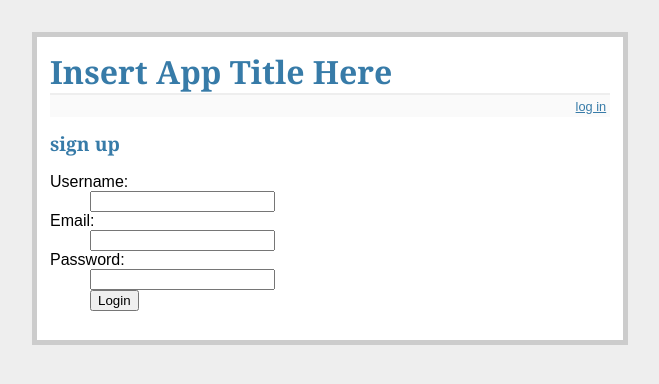
After one commit to payoung/flask-sqlalchemy-login-manager-template, a Flask app: page /signup in a window 1280 px wide. The commit adds this page. Shown: the top 384 px of the page, without its empty margins (310-969 px from the left). Run offline with Flask 2, Linux system fonts and the light colour scheme; parts of the project's set-up code (start-up, migrations or seed data) failed here and were passed over.

Commit message:
finished the bare bones login/signup logic, going to add some improvements to the test file next

```diff
--- a/templates/layout.html
+++ b/templates/layout.html
@@ -5,7 +5,11 @@
     <h1>Insert App Title Here</h1>
     <div class=metanav>
     {% if not session.logged_in %}
+        {% if page == 'login' %}
+        <a href="{{ url_for('signup') }}">sign up</a>
+        {% else %}
         <a href="{{ url_for('login') }}">log in</a>
+        {% endif %}
     {% else %}
         <a href="{{ url_for('logout') }}"> log out</a>
     {% endif %}
--- /dev/null
+++ b/templates/signup.html
@@ -0,0 +1,16 @@
+{% extends "layout.html" %}
+{% block body %}
+    <h2>sign up</h2>
+    {% if error %}<p class=error><strong>Error:</strong> {{ error }}{% endif %}
+    <form action="{{ url_for('signup') }}" method=post>
+        <dl>
+            <dt>Username:
+            <dd><input type=text name=username>
+            <dt>Email:
+            <dd><input type=email name=email>
+            <dt>Password:
+            <dd><input type=password name=password>
+            <dd><input type=submit value=Login>
+        </dl>
+    </form>
+{% endblock %}
--- a/templates/user_home_page.html
+++ b/templates/user_home_page.html
@@ -1,5 +1,5 @@
 {% extends "layout.html" %}
 {% block body%}
-    <h2>home page</h2>
-    <li><h2>{{ message }}</h2>
+    <h2>{{ message1 }}</h2>
+    <li><h2>{{ message2 }}</h2>
 {% endblock %}
--- a/views.py
+++ b/views.py
@@ -1,5 +1,5 @@
 from flask import Flask, request, render_template, flash, redirect, url_for
-from flask.ext.login import LoginManager, login_user, login_required
+from flask.ext.login import LoginManager, login_user, login_required, logout_user, session, current_user
 from database import db_session
 from models import *
 
@@ -7,14 +7,7 @@ app = Flask(__name__)
 login_manager = LoginManager()
 app.secret_key = 'developer_key'
 login_manager.init_app(app)
-
-
-#u1 = User(name='asdf', email='asdf', password='asdf')
-#db_session.add(u1)
-# modelsdb_session.commit()
-
-user1 = db_session.query(User).filter_by(name='asdf').first()
-print "User Name: ", user1.name, "User Email: ", user1.email
+login_manager.login_view = "login"
 
 
 @login_manager.user_loader
@@ -25,26 +18,52 @@ def load_user(id):
 @app.route("/login", methods=["GET", "POST"])
 def login():
     error = None
+    page = 'login'
     if request.method == 'POST':
         user = db_session.query(User).filter_by(name=request.form['username']).first()
-        if request.form['username'] != user.name:
-        #if request.form['username'] != app.config['USERNAME']:
-            error = 'Invalid username'
-        elif request.form['password'] != user.password:
-        #elif request.form['password'] != app.config['PASSWORD']:
-            error = 'Invalid password'
+        if user == None or request.form['password'] != user.password:
+            error = 'Invalid login information'
         else:
+            session['logged_in'] = True
             login_user(user)
             flash('You were logged in')
             return redirect(url_for('user_home_page'))
-    return render_template('login.html', error=error)
+    return render_template('login.html', error=error, page=page)
+
+
+@app.route("/signup", methods=["GET", "POST"])
+def signup():
+    error = None
+    page = 'signup'
+    if request.method == 'POST':
+        user_check = db_session.query(User).filter_by(name=request.form['username']).first()
+        if user_check != None:
+            error = 'User name already taken, please choose another one'
+        else:
+            session['logged_in'] = True
+            user = User(name=request.form['username'], password=request.form['password'],
+                    email=request.form['email'])
+            db_session.add(user)
+            db_session.commit()
+            login_user(user)
+            flash('Thanks for signing up, you are now logged in')
+            return redirect(url_for('user_home_page'))
+    return render_template('signup.html', error=error, page=page)
 
 
 @app.route("/", methods=["GET", "POST"])
 @login_required
 def user_home_page():
-    message = "Here is your home page"
-    return render_template("user_home_page.html", message=message)
+    message1 = "Welcome back, " + current_user.name
+    message2 = "Here is your home page"
+    return render_template("user_home_page.html", message1=message1, message2=message2)
+
+@app.route("/logout")
+@login_required
+def logout():
+    session.pop('logged_in', None)
+    logout_user()
+    return redirect(url_for('login'))
 
 @app.teardown_appcontext
 def shutdown_session(exception=None):
```
